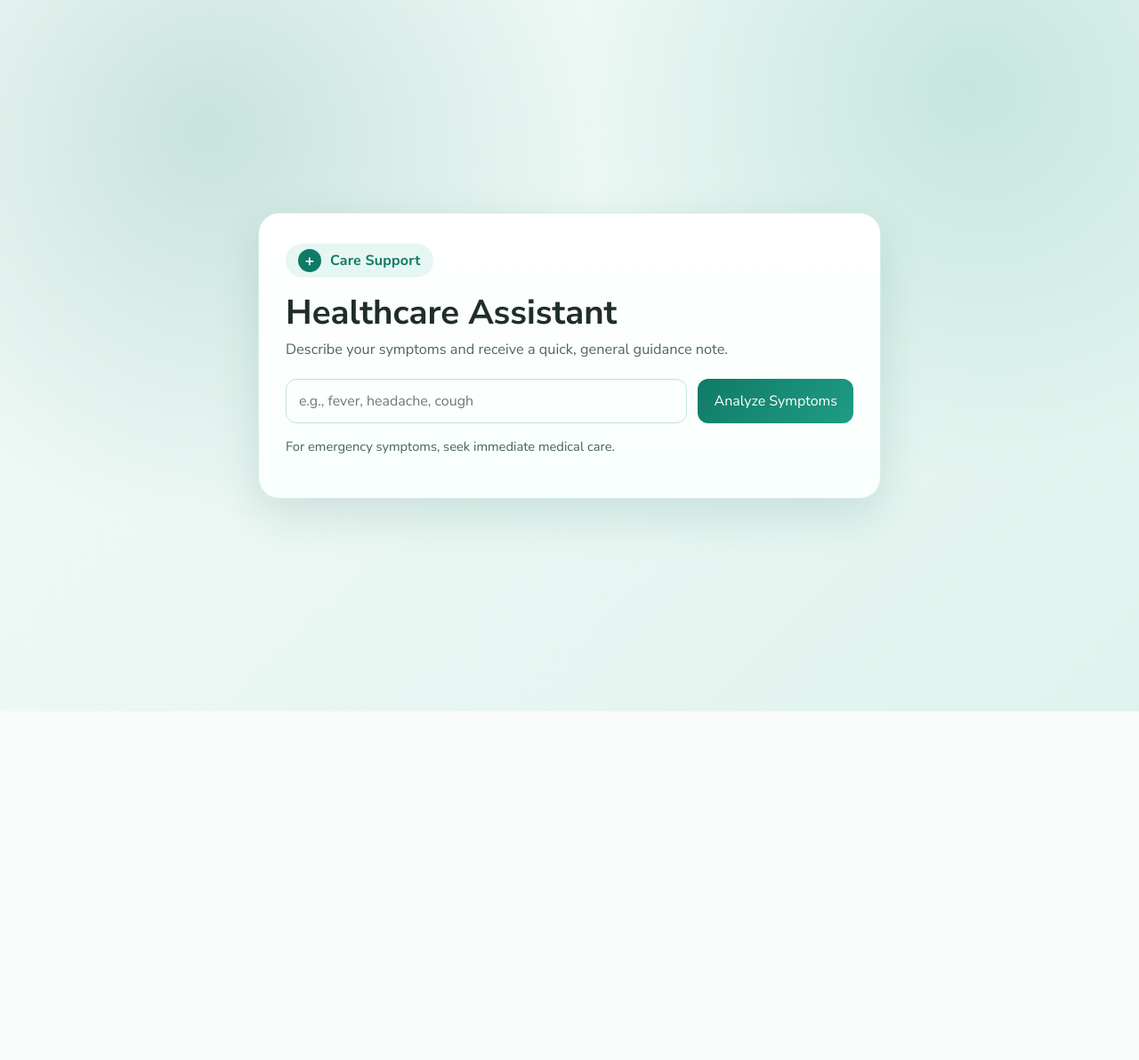
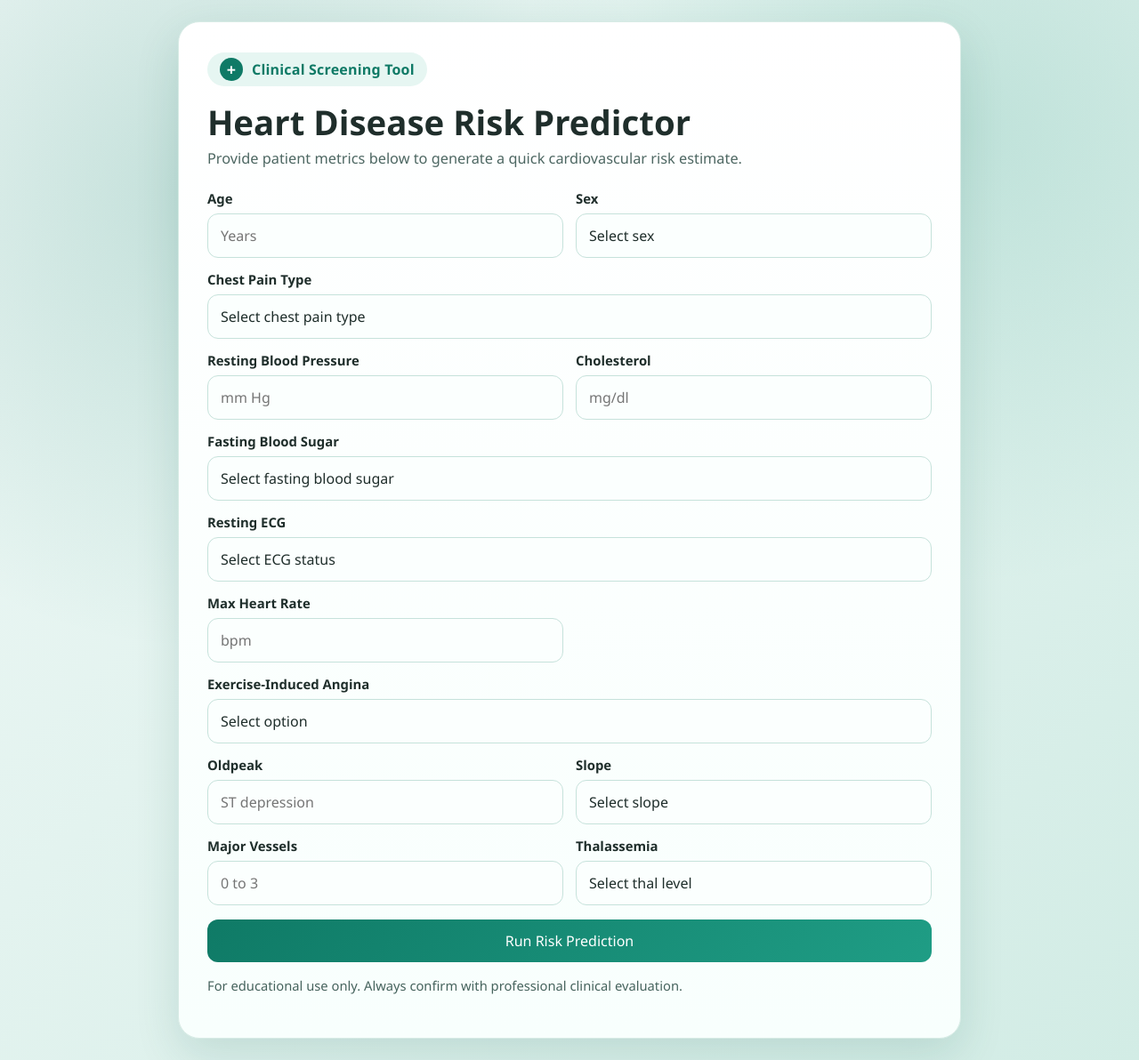
Before and after one commit to JanuliM/healthcare-assistant, a Flask app: page / in a window 1280 px wide. Shown: the whole page at 89% size. Before the commit the page ends 800 px from the top, so only its background shows below. Run offline with Flask 3, Linux system fonts and the light colour scheme; parts of the project's set-up code (start-up, migrations or seed data) failed here and were passed over.

Commit message:
upraded to Heart Disease Risk Predictor

```diff
--- a/app.py
+++ b/app.py
@@ -1,33 +1,49 @@
 from flask import Flask, render_template, request
+import pickle
+import numpy as np
 
 app = Flask(__name__)
 
+# Load trained ML model
+model = pickle.load(open("model.pkl", "rb"))
+
 @app.route("/", methods=["GET", "POST"])
 def home():
-    response = ""
+    result = ""
 
     if request.method == "POST":
-        symptom_text = request.form["symptom"].lower()
+        try:
+            age = int(request.form.get("age", 0))
+            sex = int(request.form.get("sex", 0))
+            cp = int(request.form.get("cp", 0))
+            trestbps = int(request.form.get("trestbps", 0))
+            chol = int(request.form.get("chol", 0))
+            fbs = int(request.form.get("fbs", 0))
+            restecg = int(request.form.get("restecg", 0))
+            thalach = int(request.form.get("thalach", 0))
+            exang = int(request.form.get("exang", 0))
+            oldpeak = float(request.form.get("oldpeak", 0))
+            slope = int(request.form.get("slope", 0))
+            ca = int(request.form.get("ca", 0))
+            thal = int(request.form.get("thal", 0))
 
-        # symptom flags
-        has_fever = "fever" in symptom_text
-        has_headache = "headache" in symptom_text
-        has_cough = "cough" in symptom_text
-        has_tiredness = "tired" in symptom_text or "fatigue" in symptom_text
+            features = np.array([[
+                age, sex, cp, trestbps, chol, fbs,
+                restecg, thalach, exang, oldpeak,
+                slope, ca, thal
+            ]])
 
-        # smarter logic
-        if has_fever and has_cough:
-            response = "Possible: Flu or viral infection"
-        elif has_headache and has_tiredness:
-            response = "Possible: Stress or dehydration"
-        elif has_cough:
-            response = "Possible: Respiratory infection"
-        elif has_fever:
-            response = "Possible: Infection (monitor temperature)"
-        else:
-            response = "Symptoms unclear. Please consult a doctor"
+            prediction = model.predict(features)
 
-    return render_template("index.html", response=response)
+            if prediction[0] == 1:
+                result = "⚠️ High risk of heart disease"
+            else:
+                result = "✅ Low risk of heart disease"
+
+        except Exception:
+            result = "⚠️ Error: Please enter valid values"
+
+    return render_template("index.html", result=result)
 
 if __name__ == "__main__":
     app.run(debug=True)
--- a/static/style.css
+++ b/static/style.css
@@ -1,9 +1,10 @@
 :root {
-    --bg-soft: #f4fbf9;
-    --bg-accent: #dff3ee;
+    --bg-soft: #eff8f6;
+    --bg-accent: #d2ece5;
     --card: #ffffff;
     --primary: #0f7a66;
     --primary-strong: #0b5f50;
+    --primary-soft: #dff4ee;
     --text-main: #1f2e2b;
     --text-muted: #4d6762;
     --border: #d7ebe5;
@@ -17,7 +18,7 @@
 body {
     margin: 0;
     min-height: 100vh;
-    font-family: "Nunito Sans", "Segoe UI", sans-serif;
+    font-family: "Segoe UI", Tahoma, sans-serif;
     color: var(--text-main);
     background:
         radial-gradient(circle at 18% 18%, rgba(15, 122, 102, 0.18), transparent 36%),
@@ -34,8 +35,8 @@ body {
 
 .health-card {
     width: 100%;
-    max-width: 700px;
-    padding: 34px 30px;
+    max-width: 880px;
+    padding: 34px 32px;
     border-radius: 24px;
     background: linear-gradient(180deg, #ffffff, #f8fffd);
     border: 1px solid var(--border);
@@ -74,35 +75,59 @@ h1 {
 }
 
 .subtitle {
-    margin: 0 0 22px;
+    margin: 0 0 24px;
     color: var(--text-muted);
     font-size: 1.02rem;
 }
 
 .symptom-form {
-    display: flex;
-    gap: 12px;
-    flex-wrap: wrap;
+    display: grid;
+    gap: 16px;
 }
 
-input {
-    flex: 1;
-    min-width: 220px;
+.form-grid {
+    display: grid;
+    grid-template-columns: repeat(2, minmax(0, 1fr));
+    gap: 14px;
+}
+
+.field {
+    display: grid;
+    gap: 7px;
+}
+
+.field-wide {
+    grid-column: span 2;
+}
+
+.field span {
+    color: var(--text-main);
+    font-weight: 600;
+    font-size: 0.93rem;
+}
+
+input,
+select {
+    width: 100%;
     padding: 13px 14px;
     border-radius: 12px;
     border: 1px solid #c6e2db;
     background: #fbfffe;
+    color: var(--text-main);
     font: inherit;
     outline: none;
     transition: border-color 0.2s ease, box-shadow 0.2s ease;
+    appearance: none;
 }
 
-input:focus {
+input:focus,
+select:focus {
     border-color: #53ad98;
     box-shadow: 0 0 0 4px rgba(83, 173, 152, 0.2);
 }
 
 button {
+    width: 100%;
     border: none;
     border-radius: 12px;
     padding: 13px 18px;
@@ -127,8 +152,8 @@ button:active {
     margin-top: 22px;
     padding: 16px;
     border-radius: 14px;
-    border: 1px solid #bfe2d8;
-    background: #effaf6;
+    border: 1px solid #b5dfd2;
+    background: linear-gradient(180deg, #effaf6, #e7f8f2);
 }
 
 .response-box h3 {
@@ -174,11 +199,11 @@ button:active {
         border-radius: 20px;
     }
 
-    .symptom-form {
-        flex-direction: column;
+    .form-grid {
+        grid-template-columns: 1fr;
     }
 
-    button {
-        width: 100%;
+    .field-wide {
+        grid-column: span 1;
     }
 }
--- a/templates/index.html
+++ b/templates/index.html
@@ -3,38 +3,134 @@
 <head>
     <meta charset="UTF-8">
     <meta name="viewport" content="width=device-width, initial-scale=1.0">
-    <title>Healthcare Assistant</title>
-    <link rel="preconnect" href="https://fonts.googleapis.com">
-    <link rel="preconnect" href="https://fonts.gstatic.com" crossorigin>
-    <link href="https://fonts.googleapis.com/css2?family=Nunito+Sans:wght@400;600;700;800&display=swap" rel="stylesheet">
+    <title>Heart Disease Predictor</title>
+
     <link rel="stylesheet" href="{{ url_for('static', filename='style.css') }}">
 </head>
 <body>
-    <main class="page-shell">
-        <section class="health-card">
-            <div class="badge" aria-hidden="true">
+    <div class="page-shell">
+        <main class="health-card">
+            <div class="badge">
                 <span class="badge-cross">+</span>
-                <span>Care Support</span>
+                Clinical Screening Tool
             </div>
 
-            <h1>Healthcare Assistant</h1>
-            <p class="subtitle">Describe your symptoms and receive a quick, general guidance note.</p>
+            <h1>Heart Disease Risk Predictor</h1>
+            <p class="subtitle">Provide patient metrics below to generate a quick cardiovascular risk estimate.</p>
 
-            <form method="post" class="symptom-form">
-                <label for="symptom" class="sr-only">Enter your symptoms</label>
-                <input id="symptom" type="text" name="symptom" placeholder="e.g., fever, headache, cough" required>
-                <button type="submit">Analyze Symptoms</button>
+            <form class="symptom-form" method="post">
+                <div class="form-grid">
+                    <label class="field">
+                        <span>Age</span>
+                        <input type="number" name="age" placeholder="Years" required>
+                    </label>
+
+                    <label class="field">
+                        <span>Sex</span>
+                        <select name="sex" required>
+                            <option value="" selected disabled>Select sex</option>
+                            <option value="1">Male</option>
+                            <option value="0">Female</option>
+                        </select>
+                    </label>
+
+                    <label class="field field-wide">
+                        <span>Chest Pain Type</span>
+                        <select name="cp" required>
+                            <option value="" selected disabled>Select chest pain type</option>
+                            <option value="0">Typical angina</option>
+                            <option value="1">Atypical angina</option>
+                            <option value="2">Non-anginal pain</option>
+                            <option value="3">Asymptomatic</option>
+                        </select>
+                    </label>
+
+                    <label class="field">
+                        <span>Resting Blood Pressure</span>
+                        <input type="number" name="trestbps" placeholder="mm Hg" required>
+                    </label>
+
+                    <label class="field">
+                        <span>Cholesterol</span>
+                        <input type="number" name="chol" placeholder="mg/dl" required>
+                    </label>
+
+                    <label class="field field-wide">
+                        <span>Fasting Blood Sugar</span>
+                        <select name="fbs" required>
+                            <option value="" selected disabled>Select fasting blood sugar</option>
+                            <option value="1">Above 120 mg/dl</option>
+                            <option value="0">120 mg/dl or below</option>
+                        </select>
+                    </label>
+
+                    <label class="field field-wide">
+                        <span>Resting ECG</span>
+                        <select name="restecg" required>
+                            <option value="" selected disabled>Select ECG status</option>
+                            <option value="0">Normal</option>
+                            <option value="1">ST-T abnormality</option>
+                            <option value="2">Left ventricular hypertrophy</option>
+                        </select>
+                    </label>
+
+                    <label class="field">
+                        <span>Max Heart Rate</span>
+                        <input type="number" name="thalach" placeholder="bpm" required>
+                    </label>
+
+                    <label class="field field-wide">
+                        <span>Exercise-Induced Angina</span>
+                        <select name="exang" required>
+                            <option value="" selected disabled>Select option</option>
+                            <option value="1">Yes</option>
+                            <option value="0">No</option>
+                        </select>
+                    </label>
+
+                    <label class="field">
+                        <span>Oldpeak</span>
+                        <input type="number" step="0.1" name="oldpeak" placeholder="ST depression" required>
+                    </label>
+
+                    <label class="field">
+                        <span>Slope</span>
+                        <select name="slope" required>
+                            <option value="" selected disabled>Select slope</option>
+                            <option value="0">Upsloping</option>
+                            <option value="1">Flat</option>
+                            <option value="2">Downsloping</option>
+                        </select>
+                    </label>
+
+                    <label class="field">
+                        <span>Major Vessels</span>
+                        <input type="number" name="ca" min="0" max="3" placeholder="0 to 3" required>
+                    </label>
+
+                    <label class="field">
+                        <span>Thalassemia</span>
+                        <select name="thal" required>
+                            <option value="" selected disabled>Select thal level</option>
+                            <option value="1">Normal</option>
+                            <option value="2">Fixed defect</option>
+                            <option value="3">Reversible defect</option>
+                        </select>
+                    </label>
+                </div>
+
+                <button type="submit">Run Risk Prediction</button>
             </form>
 
-            {% if response %}
-            <div class="response-box" role="status" aria-live="polite">
-                <h3>Assistant Response</h3>
-                <p>{{ response }}</p>
-            </div>
+            {% if result %}
+            <section class="response-box" aria-live="polite">
+                <h3>Prediction Result</h3>
+                <p>{{ result }}</p>
+            </section>
             {% endif %}
 
-            <p class="note">For emergency symptoms, seek immediate medical care.</p>
-        </section>
-    </main>
+            <p class="note">For educational use only. Always confirm with professional clinical evaluation.</p>
+        </main>
+    </div>
 </body>
 </html>
```
Also changed, not shown: train_model.py (added, +28 -0 lines), dataset.csv (added), 1 other file.
